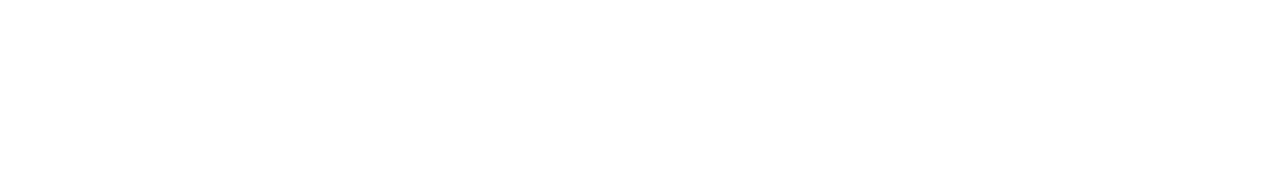
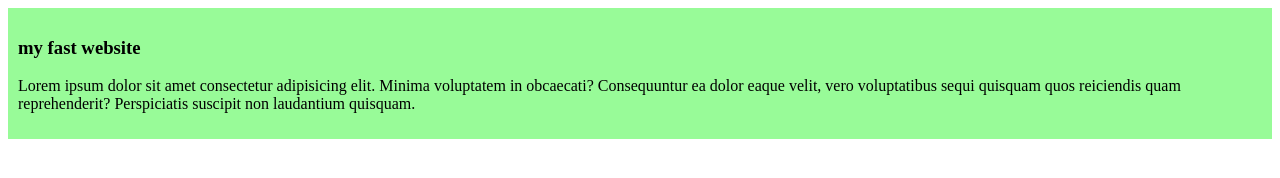
Before and after one commit to kornia194/my-simple-website, a plain HTML site: page index.html in a window 1280 px wide. Drawn offline with Linux system fonts and the light colour scheme.

Commit message:
added the first blog

```diff
--- a/index.html
+++ b/index.html
@@ -4,8 +4,13 @@
     <meta charset="UTF-8">
     <meta name="viewport" content="width=device-width, initial-scale=1.0">
     <title>my simple website</title>
+    <link rel="stylesheet" href="styles/blog.css">
 </head>
 <body>
+    <div>
+        <h3>my fast website</h3>
+        <p>Lorem ipsum dolor sit amet consectetur adipisicing elit. Minima voluptatem in obcaecati? Consequuntur ea dolor eaque velit, vero voluptatibus sequi quisquam quos reiciendis quam reprehenderit? Perspiciatis suscipit non laudantium quisquam.</p>
+    </div>
 
 </body>
 </html>
--- /dev/null
+++ b/styles/blog.css
@@ -0,0 +1,4 @@
+div{
+    background-color: palegreen;
+    padding: 10px;
+}
```
